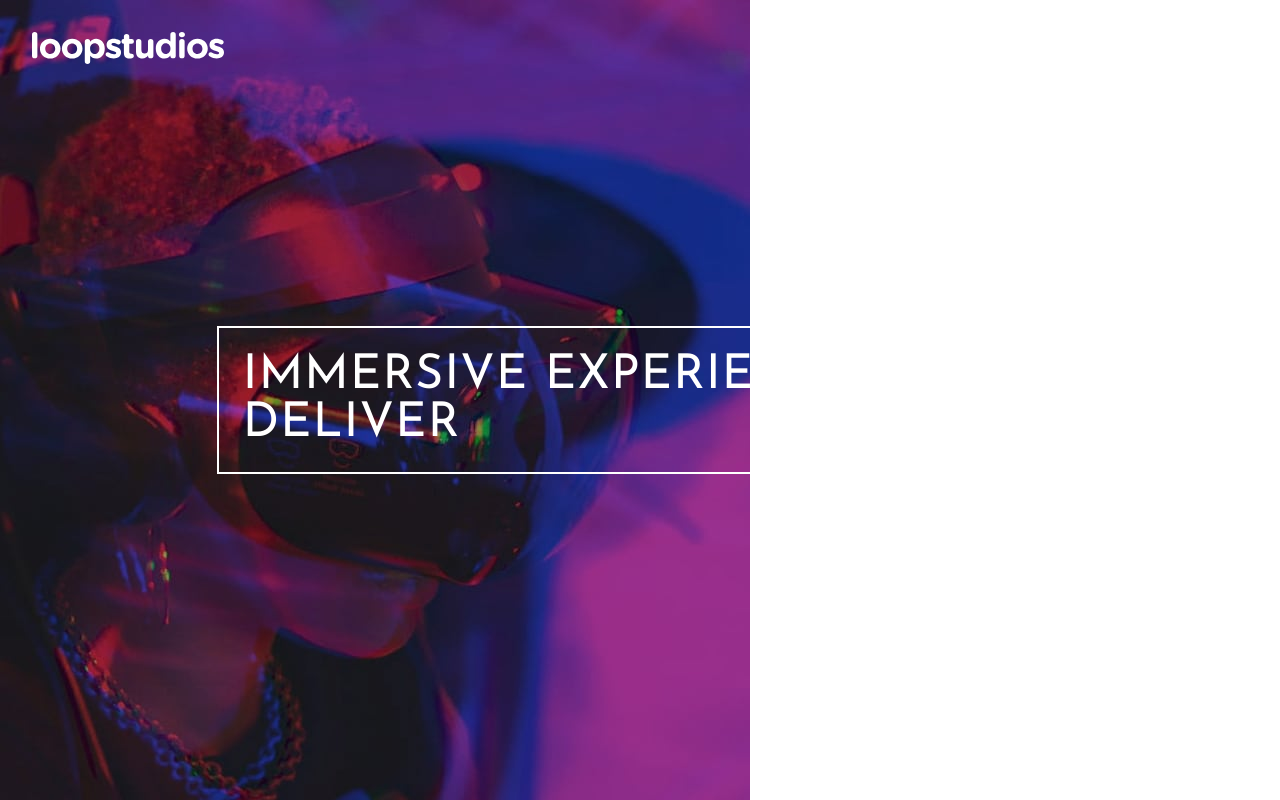
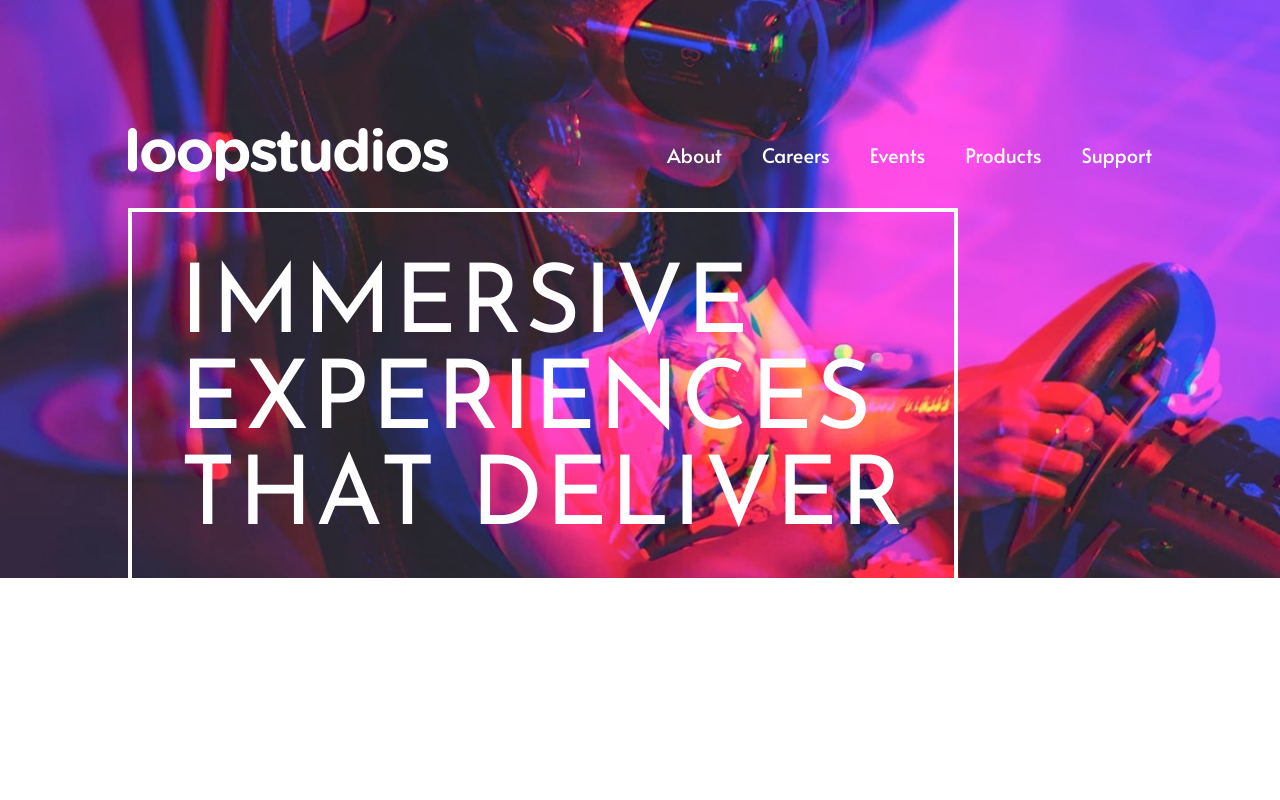
Before and after one commit to Jerome-gir/loopstudios_fm, a React (Vite) app: page / in a window 1280 px wide. Shown: the top 800 px of the page. Built offline with nearby package versions, Linux system fonts and the light colour scheme.

Commit message:
HeroSection version desktop

```diff
--- a/src/components/HeroSection.tsx
+++ b/src/components/HeroSection.tsx
@@ -1,4 +1,5 @@
-import hero from "../assets/mobile/image-hero.jpg"
+import HeroMobileImage from "../assets/mobile/image-hero.jpg"
+import HeroDesktopImage from "../assets/desktop/image-hero.jpg"
 import HamburgerMenu from "../assets/icon-hamburger.svg"
 import logo from "../assets/logo.svg"
 import iconClose from "../assets/icon-close.svg"
@@ -10,29 +11,50 @@ export default function HeroSection() {
   return (
     <section className="relative h-screen">
       <img
-        src={hero}
+        src={HeroMobileImage}
         alt="Hero section"
-        className="absolute inset-0 object-cover"
+        className="absolute inset-0 object-cover sm:hidden"
       />
-      <div className="relative z-10 flex flex-col items-center h-full px-6 text-center text-white">
-        <div className="absolute top-0 left-0 w-full p-8 flex justify-between items-center">
+      <img
+        src={HeroDesktopImage}
+        alt="Hero section"
+        className="absolute inset-0 object-cover w-full hidden sm:block"
+      />
+      <div className="relative z-10 flex flex-col items-center h-full px-6 text-center text-white sm:items-start sm:px-20">
+        <div className="absolute top-0 left-0 w-full p-8 flex justify-between items-center sm:p-32">
           <a href="/">
-            <img src={logo} alt="logo" />
+            <img className="sm:w-80" src={logo} alt="logo" />
           </a>
-
           <img
-            className={`${open ? "hidden" : "block cursor-pointer"}`}
+            className={`sm:hidden ${open ? "hidden" : "block cursor-pointer"}`}
             src={HamburgerMenu}
             width={24}
             height={16}
             alt="menu hamburger"
             onClick={() => setOpen(!open)}
           />
+          <ul className="hidden sm:flex gap-10 text-xl font-Alata">
+            <a href="/">
+              <li>About</li>
+            </a>
+            <a href="/">
+              <li>Careers</li>
+            </a>
+            <a href="/">
+              <li>Events</li>
+            </a>
+            <a href="/">
+              <li>Products</li>
+            </a>
+            <a href="/">
+              <li>Support</li>
+            </a>
+          </ul>
         </div>
         <div className="flex flex-col justify-center items-start flex-1 px-12">
-          <h1 className="text-5xl border-2 font-Josefin_Sans uppercase p-6 text-left tracking-wide">
-            Immersive Experiences That
-            <span className="flex flex-col">Deliver</span>
+          <h1 className="text-5xl border-2 font-Josefin_Sans uppercase p-6 text-left tracking-wide sm:text-8xl sm:h-96 sm:p-12 sm:border-4">
+            <span className="sm:flex sm:flex-col">Immersive</span> Experiences
+            <span className="flex flex-col">That Deliver</span>
           </h1>
         </div>
 
```
